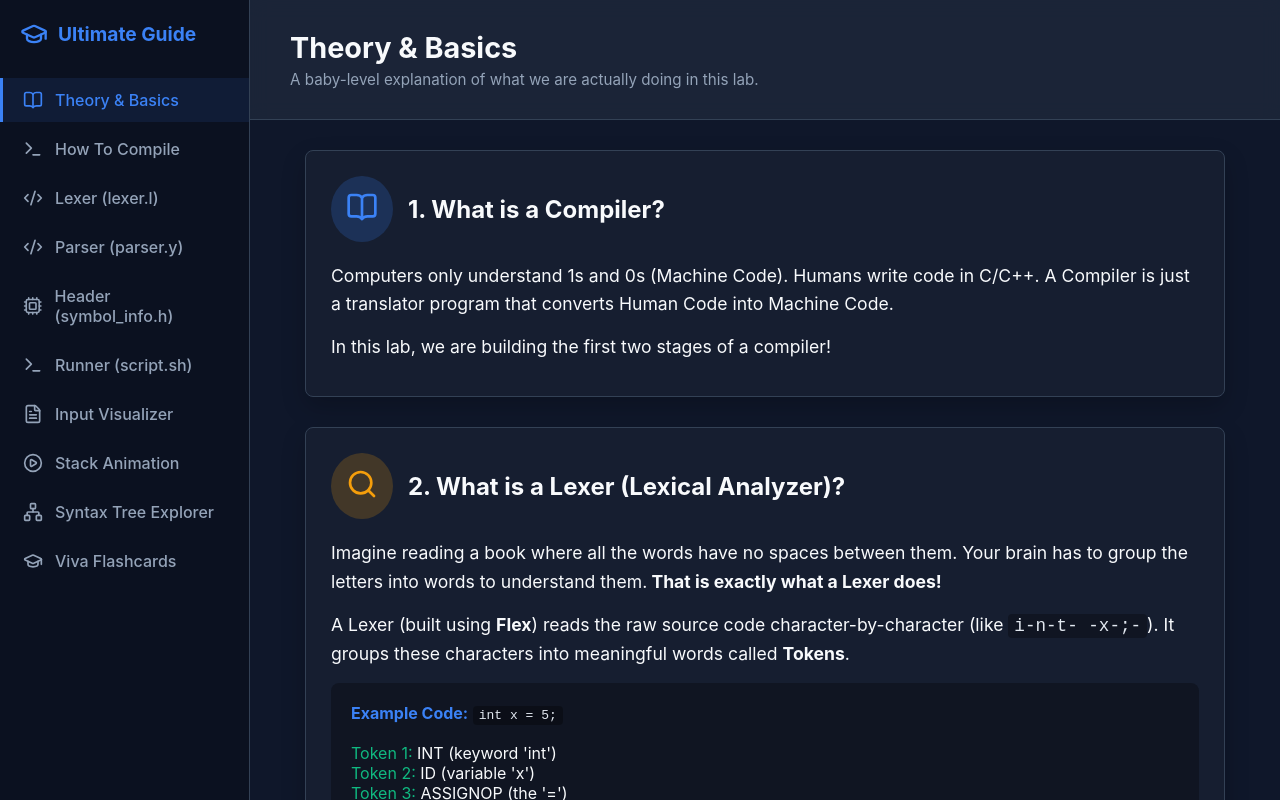
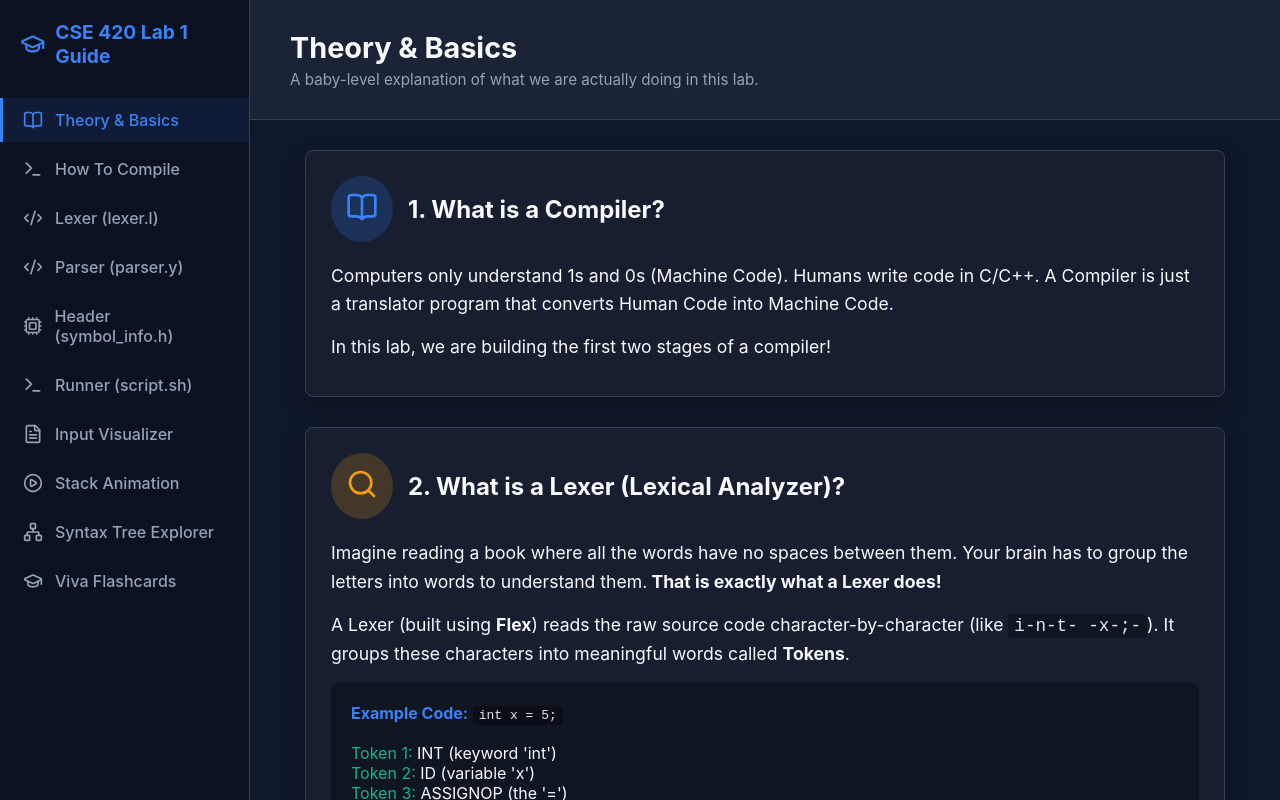
Before and after one commit to FinexSSS/CSE420-Lab-Summer26-BRACU-, a React (Vite) app in the folder Lab 1/visual-teaching-app/: page / in a window 1280 px wide. Built offline with nearby package versions, Linux system fonts and the light colour scheme.

Commit message:
Rename app to CSE 420 Lab 1 Guide

```diff
--- a/Lab 1/visual-teaching-app/index.html
+++ b/Lab 1/visual-teaching-app/index.html
@@ -4,7 +4,7 @@
     <meta charset="UTF-8" />
     <link rel="icon" type="image/svg+xml" href="/favicon.svg" />
     <meta name="viewport" content="width=device-width, initial-scale=1.0" />
-    <title>visual-teaching-app</title>
+    <title>CSE 420 Lab 1 Guide</title>
   </head>
   <body>
     <div id="root"></div>
--- a/Lab 1/visual-teaching-app/src/components/Sidebar.jsx
+++ b/Lab 1/visual-teaching-app/src/components/Sidebar.jsx
@@ -25,9 +25,9 @@ import {
 
     return (
       <aside className="sidebar">
-        <div className="logo">
+        <div className="logo" style={{ fontSize: '1.2rem' }}>
           <GraduationCap size={28} />
-          Ultimate Guide
+          CSE 420 Lab 1 Guide
         </div>
 
         <nav className="nav-menu">
```
